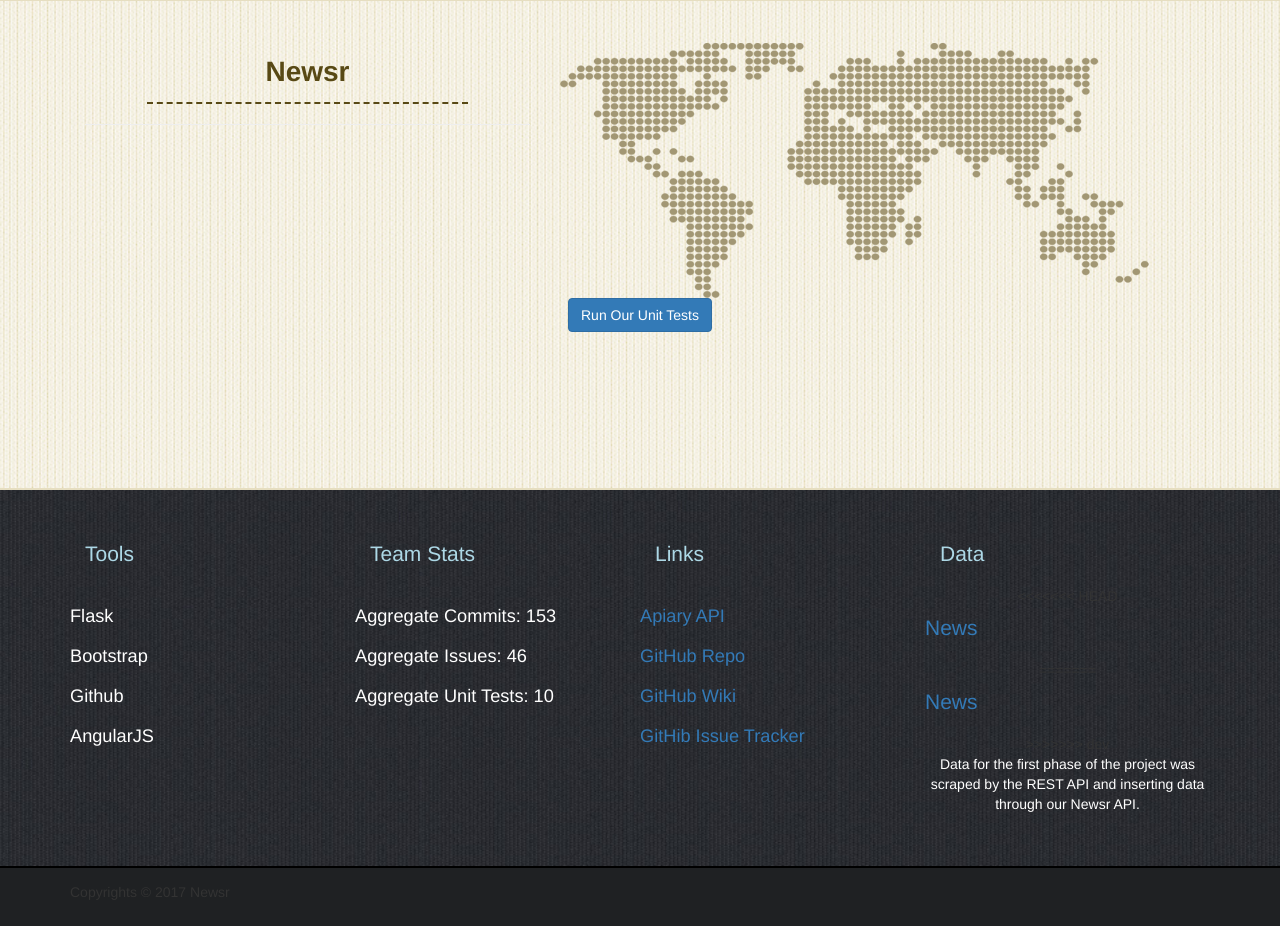
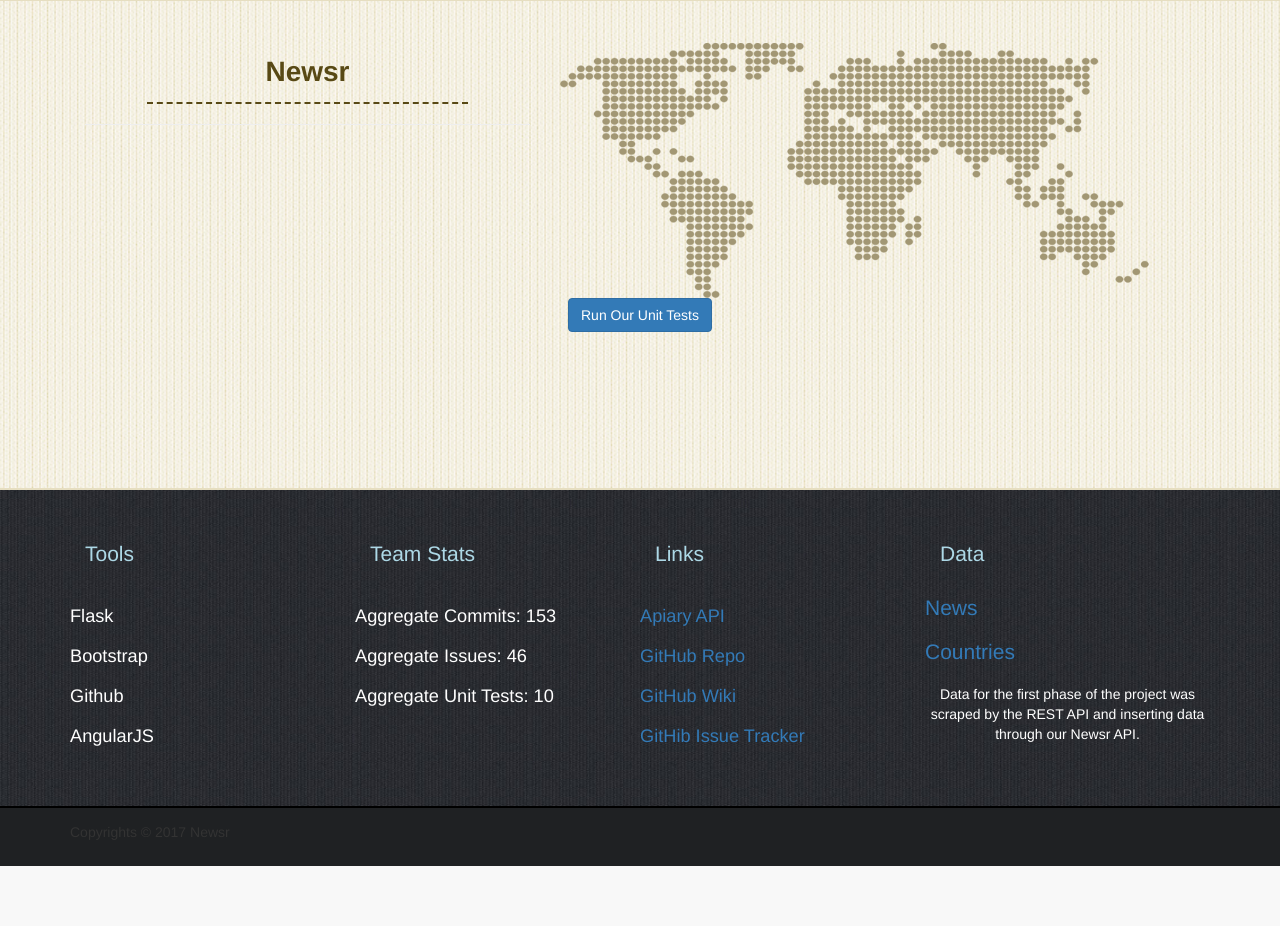
Before and after one commit to brianqvpham/cs373-idb, a Flask app: page /about/ in a window 1280 px wide. Shown: the part 1980-2906 px from the top of the page. After the commit the page ends 2846 px from the top, so only its background shows below. Run offline with Flask 2, Linux system fonts and the light colour scheme; some libraries are stand-ins or nearby versions.

Commit message:
Fixed duplicate News links in about page.

```diff
--- a/app/templates/about.html
+++ b/app/templates/about.html
@@ -273,11 +273,8 @@
         	<div class="tools col-md-3">
           	<h4>Data</h4>
   			  <div class="row">
-<<<<<<< HEAD
-						<h4 class="news"><a href=https://restcountries.eu/#api-endpoints-all> News</a></h4>
-=======
-						<h4><a href=https://restcountries.eu/#api-endpoints-all> News</a></h4>
->>>>>>> dev
+                        <h4><a href=https://newsapi.org> News</a></h4>
+						<h4><a href=https://restcountries.eu/#api-endpoints-all> Countries</a></h4>
         		<p class="header-centered">Data for the first phase of the project was scraped by the REST API and inserting data through our Newsr API.</p>
 
         	</div>
```
